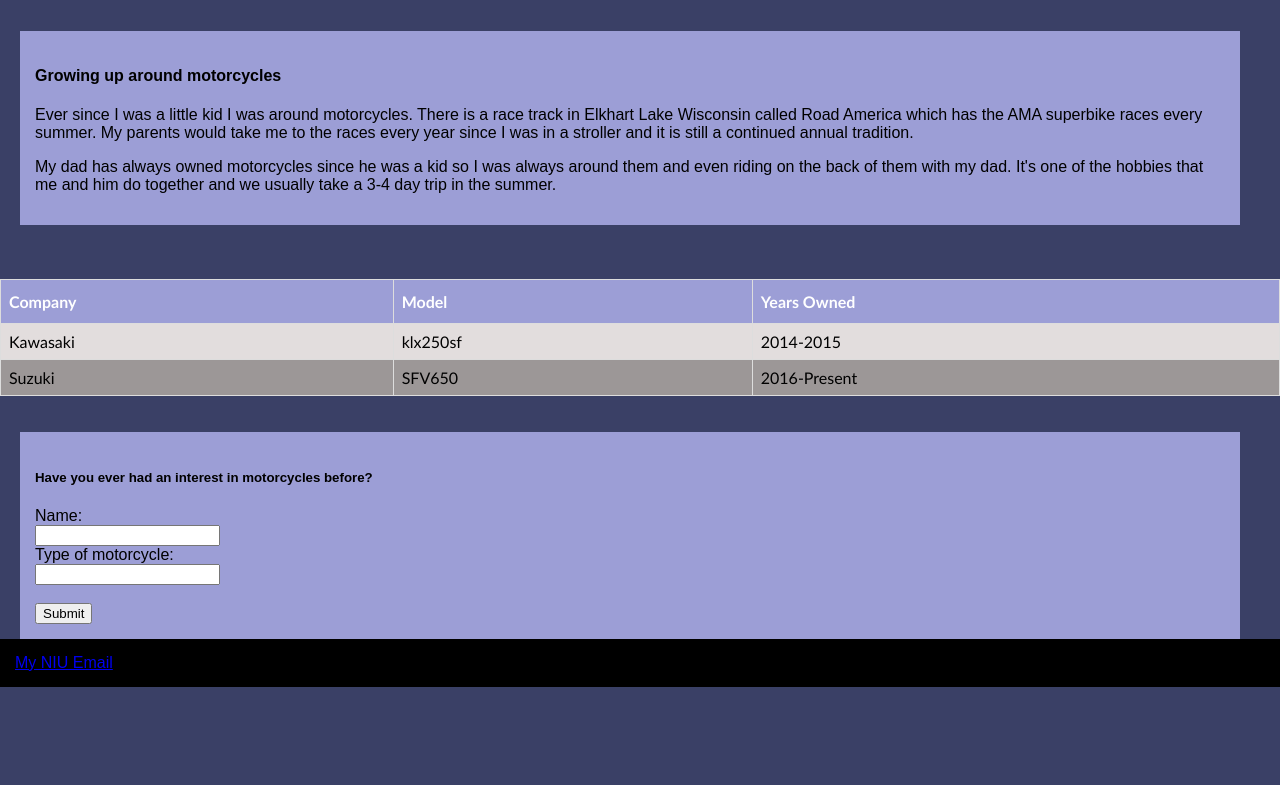
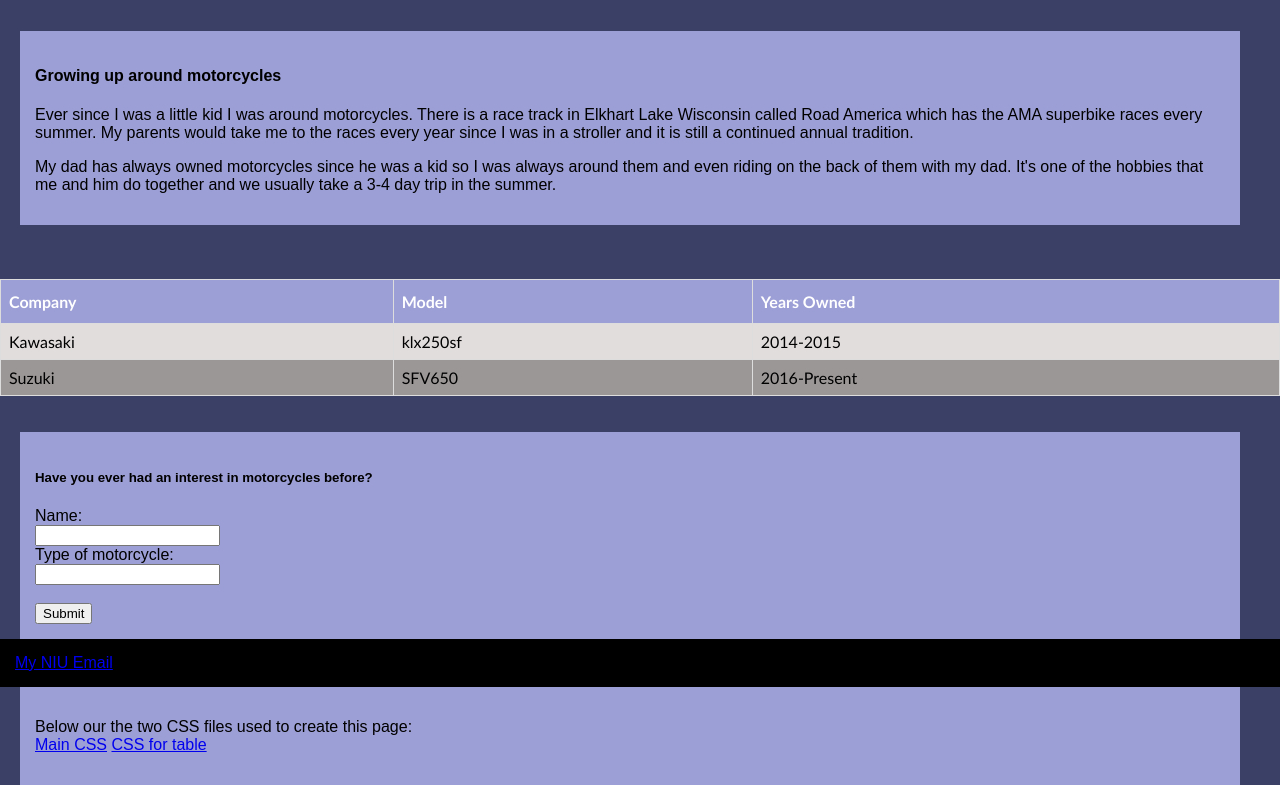
Before and after one commit to z1761348/Project475, a plain HTML site: page motorcycle.html in a window 1280 px wide. Shown: the part 149-934 px from the top of the page. Before the commit the page ends 836 px from the top, so only its background shows below. Drawn offline with Linux system fonts and the light colour scheme.

Commit message:
Update motorcycle.html

```diff
--- a/motorcycle.html
+++ b/motorcycle.html
@@ -47,4 +47,10 @@
       <input type="submit" value="Submit">
     </form> </div>
   <div class="foot"> <a href="z1761348@students.niu.edu">My NIU Email</a></div>
+  <div class ="at">
+    <p>Below our the two CSS files used to create this page: <br>
+      <a href="main.css">Main CSS</a>
+      <a href="table.css">CSS for table</a>
+    </p>
+    </div>
   </body></html>
```
